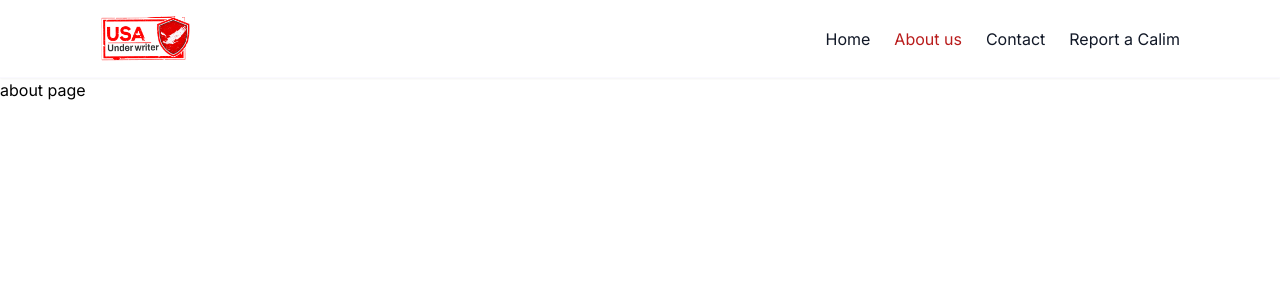
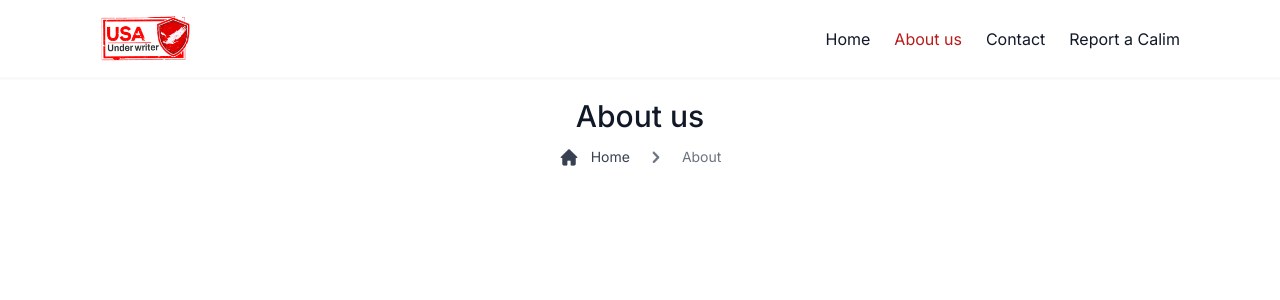
Before and after one commit to Farhad16/daniyal-app, a Next.js app: page /about in a window 1280 px wide. Shown: the top 300 px of the page. Built offline with nearby package versions, Linux system fonts and the light colour scheme.

Commit message:
feat: about breadcrumbs section done refactor: folder structure of home and about

```diff
--- a/app/(root)/about/page.tsx
+++ b/app/(root)/about/page.tsx
@@ -1,7 +1,12 @@
+import Breadcrumbs from "@/components/About/Breadcrumbs";
 import React from "react";
 
 const About = () => {
-  return <div>about page</div>;
+  return (
+    <div className="mt-4">
+      <Breadcrumbs />
+    </div>
+  );
 };
 
 export default About;
--- a/app/(root)/page.tsx
+++ b/app/(root)/page.tsx
@@ -1,12 +1,12 @@
-import Banner from "@/components/Banner";
-import Feature from "@/components/Feature";
-import Report from "@/components/Report";
+import Banner from "@/components/Home/Banner";
+import Feature from "@/components/Home/Feature";
+import Report from "@/components/Home/Report";
 import Footer from "@/components/shared/Footer";
 import Navbar from "@/components/shared/Navbar/Navbar";
 
 export default function Home() {
   return (
-    <main className="flex flex-col items-center justify-center sm:pb-[50px]">
+    <main className="flex flex-col items-center justify-center sm:pb-[50px] mt-4">
       <Banner />
       <Feature />
       <Report />
--- /dev/null
+++ b/components/About/Breadcrumbs.tsx
@@ -0,0 +1,32 @@
+import Image from "next/image";
+import React from "react";
+
+const Breadcrumbs = () => {
+  return (
+    <div className="flex items-center justify-center flex-col">
+      <h2 className="text-[20px] sm:text-[30px] text-gray-900 font-medium mb-2">
+        About us
+      </h2>
+      <div className="flex items-center justify-center text-xs sm:text-sm gap-3">
+        <Image
+          src="/assets/home.png"
+          width={20}
+          height={20}
+          className="w-[20px] h-[20px]"
+          alt="home"
+        />
+        <span className="text-gray-700">Home</span>
+        <Image
+          src="/assets/right-arrow.png"
+          width={20}
+          height={20}
+          className="w-[20px] h-[20px] mx-1"
+          alt="home"
+        />
+        <span className="text-gray-500">About</span>
+      </div>
+    </div>
+  );
+};
+
+export default Breadcrumbs;
--- a/components/Banner.tsx
+++ b/components/Home/Banner.tsx
@@ -3,7 +3,7 @@ import React from "react";
 
 const Banner = () => {
   return (
-    <div className="flex px-6 sm:px-[60px] xl:px-[100px] w-full mt-4 overflow-hidden">
+    <div className="flex px-6 sm:px-[60px] xl:px-[100px] w-full overflow-hidden">
       <div className="bg-red-700 text-white flex px-6 sm:px-[40px] rounded-lg w-full gap-12">
         <div className="flex flex-col w-full md:w-1/2 gap-8 py-10 justify-center">
           <h2 className="font-bold text-[30px] sm:text-[48px] uppercase leading-[115%]">
--- a/components/Feature.tsx
+++ b/components/Home/Feature.tsx
@@ -1,5 +1,5 @@
 import React from "react";
-import FeatureCards from "./shared/FeatureCards";
+import FeatureCards from "../shared/FeatureCards";
 
 const Feature = () => {
   return (
```
Also changed, not shown: components/Home/Report.tsx (renamed from components/Report.tsx).
